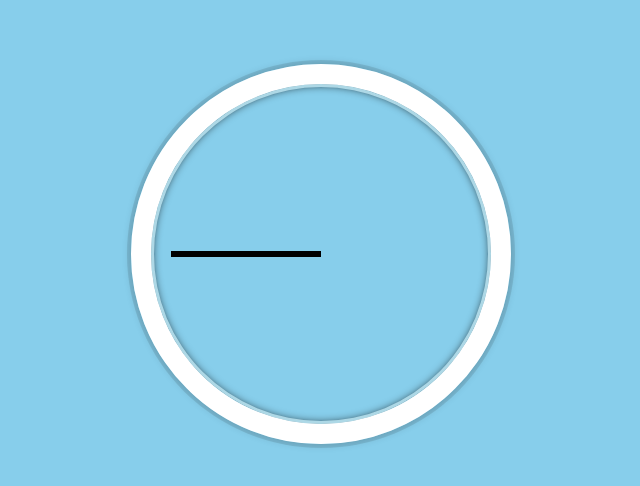
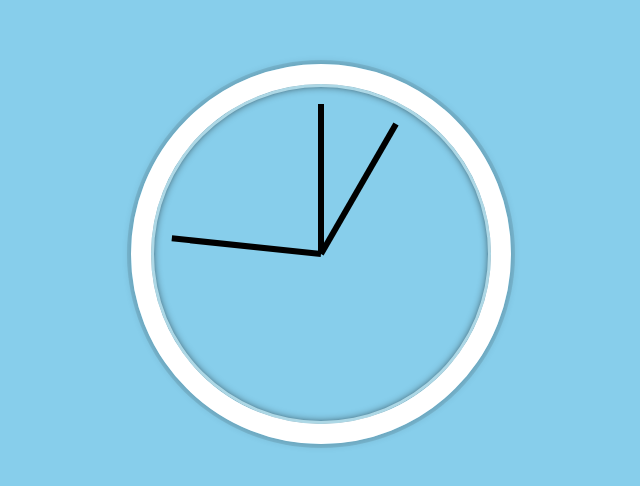
Before and after one commit to jackpronske/Clock, a plain HTML site: page index.html in a window 1280 px wide. Shown: the part 146-632 px from the top of the page, without its empty margins (319-959 px from the left). Drawn offline with Linux system fonts and the light colour scheme.

Commit message:
--clock completed, still needs if statement to avoid the weird glitch on the minute mark

```diff
--- a/index.html
+++ b/index.html
@@ -22,5 +22,30 @@
     </div>
   </div>
 
+  <script>
+    const secondHand = document.querySelector('.second');
+    const minuteHand = document.querySelector('.minute');
+    const hourHand = document.querySelector('.hour');
+
+    function setDate() {
+      const now = new Date();
+      const seconds = now.getSeconds();
+      const minutes = now.getMinutes();
+      const hours = now.getHours();
+
+      const secondsDegrees = ((seconds / 60) * 360) + 90;
+      const minutesDegrees = ((minutes / 60) * 360) + 90;
+      const hoursDegrees = ((hours / 12 ) * 360) + 90;
+
+      secondHand.style.transform = `rotate(${secondsDegrees}deg)`;
+      minuteHand.style.transform = `rotate(${minutesDegrees}deg)`;
+      hourHand.style.transform = `rotate(${hoursDegrees}deg)`;
+
+    }
+
+    setInterval(setDate, 1000);
+
+  </script>
+
 </body>
 </html>
--- a/styles.css
+++ b/styles.css
@@ -42,4 +42,8 @@ body {
   background: black;
   position: absolute;
   top: 50%;
+  transform-origin: 100%;
+  transform: rotate(90deg);
+  transition: all 0.05s;
+  transition-timing-function: cubic-bezier(0.1, 2.7, 0.58, 1);
 }
```
